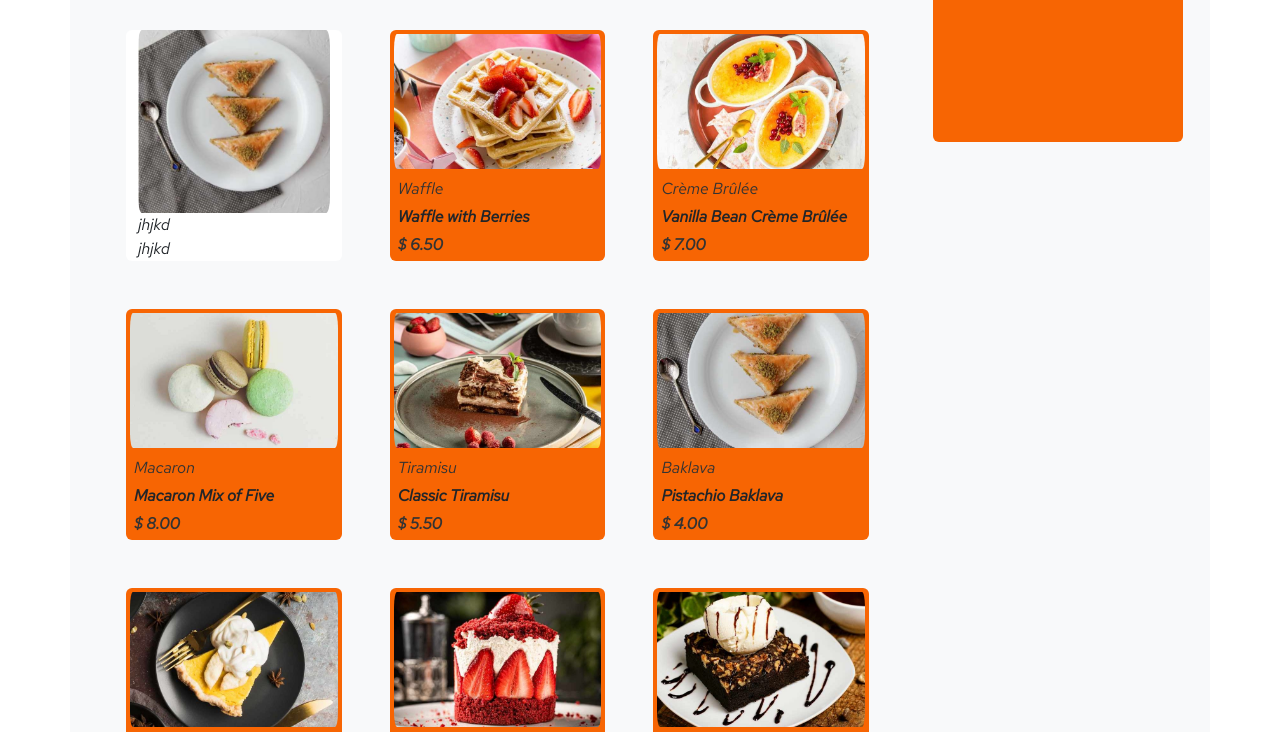
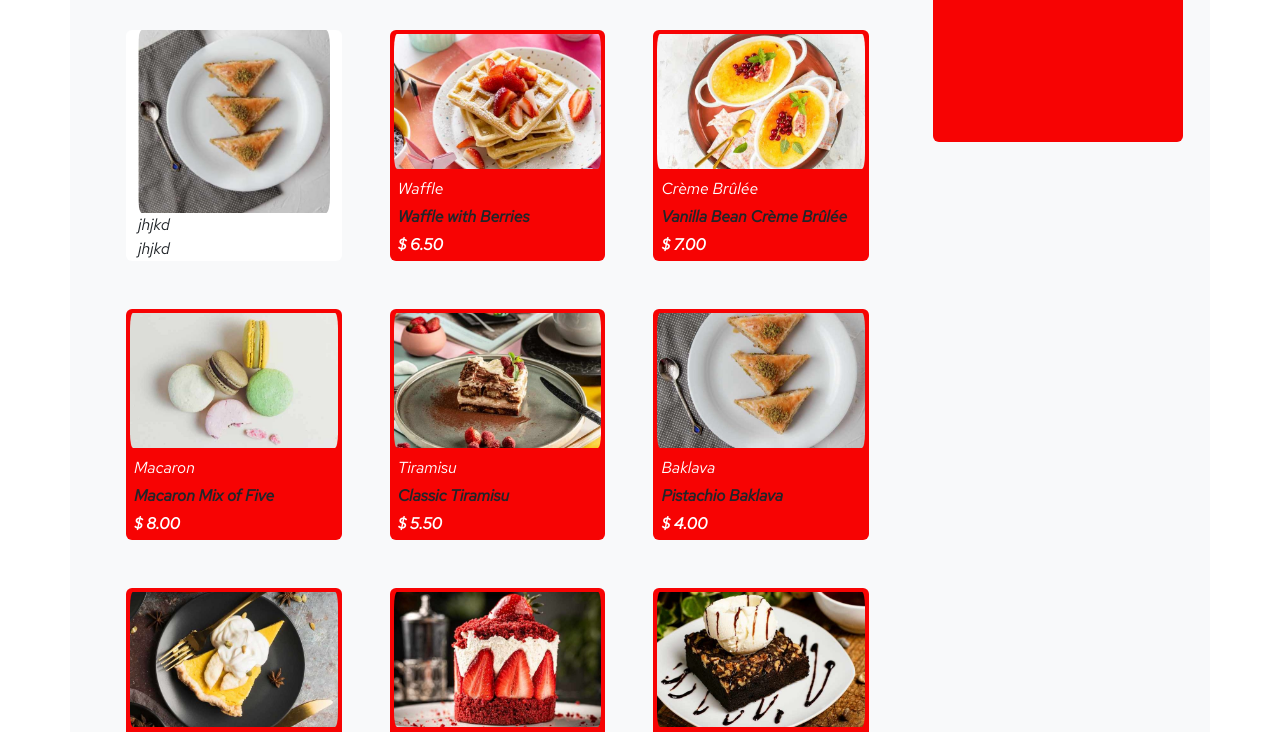
Before and after one commit to MahdiyehZafari/product-list-add-cart, a website: page index.html in a window 1280 px wide. Shown: the part 74-806 px from the top of the page. Drawn offline with nearby package versions, Linux system fonts and the light colour scheme.

Commit message:
fix color2

```diff
--- a/assets/css/style.css
+++ b/assets/css/style.css
@@ -12,15 +12,15 @@ body
 }
 .text-333
 {
-    color: #333;
+    color: #ffffff;
 }
 .text-orange
 {
-    color: orangered;
+    color: rgb(255, 8, 0);
 }
 .bg-pink
 {
-    background-color: rgb(247, 101, 3);
+    background-color: rgb(247, 3, 3);
 }
 .rounded-me
 {
```
